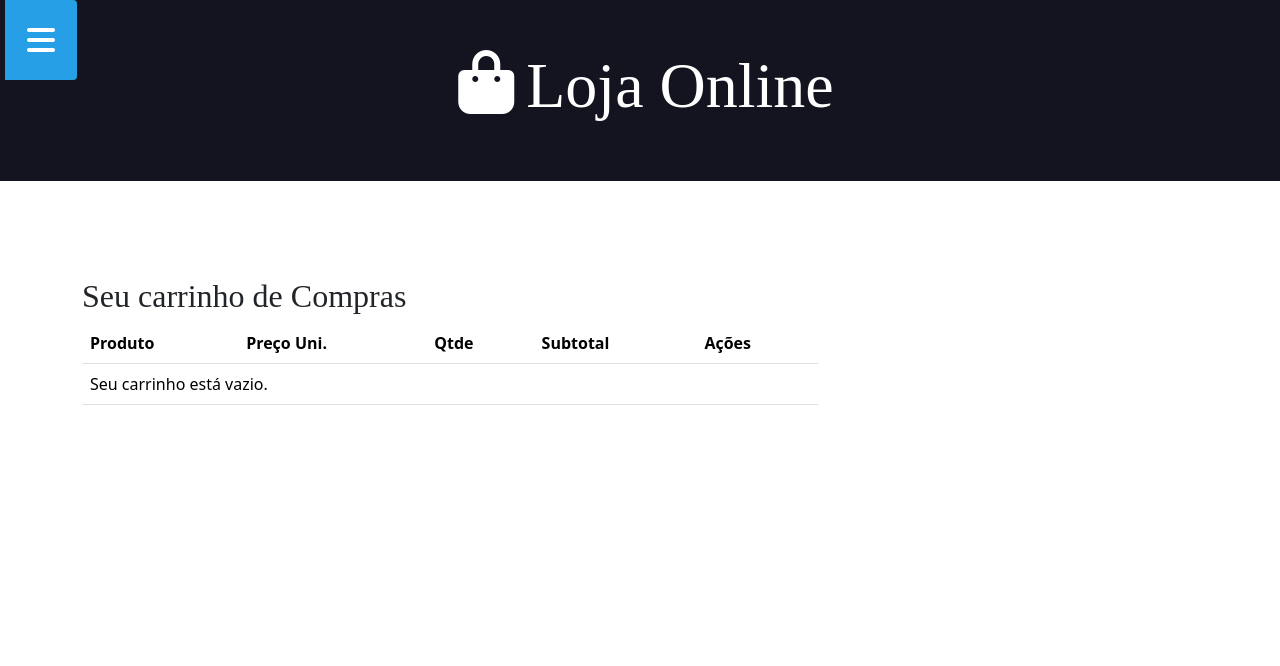
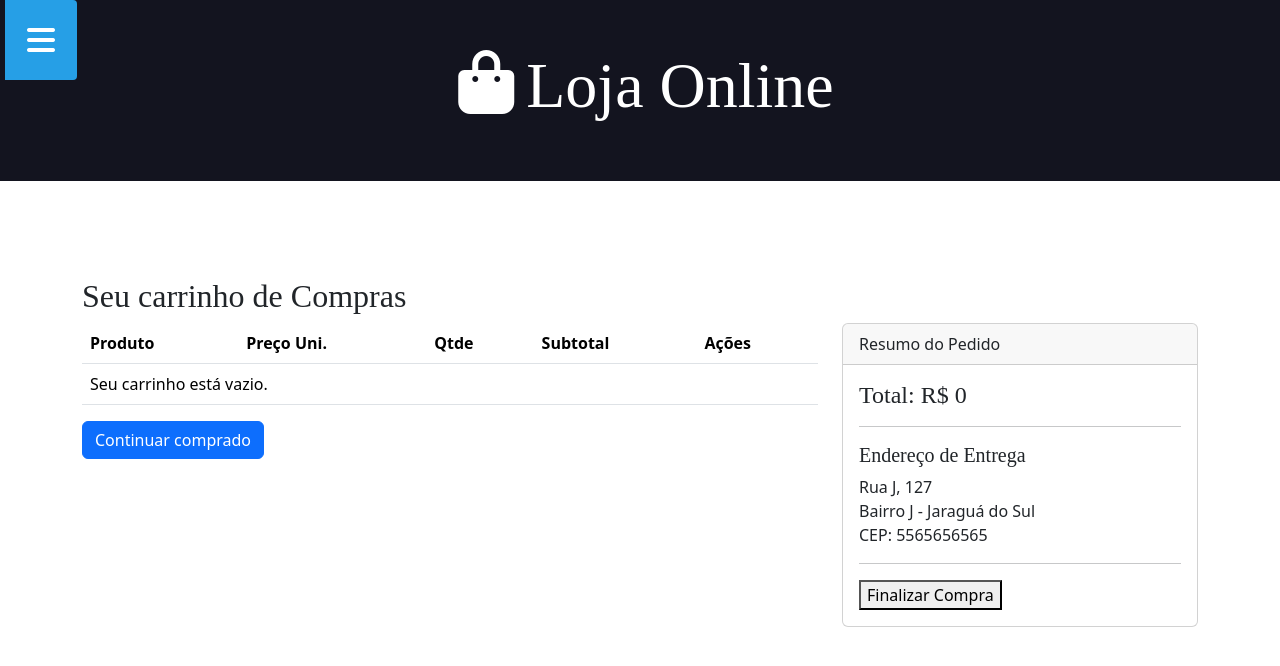
Before and after one commit to L-png18/python, a Django app: page /vercarrinho in a window 1280 px wide. Shown: the top 666 px of the page. Run offline with Django 5.2, Linux system fonts and the light colour scheme; a user stored in the database is signed in; data comes from the database, SQL or seed files in the repository; both versions use the stored data as it was after the commit; some libraries are stand-ins or nearby versions.

Commit message:
criado carrinho

```diff
--- a/aplicacao/models.py
+++ b/aplicacao/models.py
@@ -41,7 +41,7 @@ class Venda(models.Model):
     @property
     def total(self):
         total=0
-        for item in self.ItemVenda_set_all():
+        for item in self.itemvenda_set.all():
             total += item.produto.preco * item.qtde
         return total
 
--- a/aplicacao/templates/global/menu.html
+++ b/aplicacao/templates/global/menu.html
@@ -15,6 +15,7 @@
         <a href="{% url 'urlindex' %}">Home</a>
         <a href="{% url 'urlproduto' %}">Produto</a>
         <a href="{% url 'urlcadastrarProduto' %}">Novo Produto</a>
+        <a href="{% url 'urlvercarrinho' %}">Carrinho</a>
         <a href="{% url 'urlcontato' %}">Contato</a>
         <a href="{% url 'urlsair' %}">Logout</a>
         <a href="{% url 'urlListarVendas' %}">Minhas Vendas</a>
--- a/aplicacao/templates/index.html
+++ b/aplicacao/templates/index.html
@@ -35,7 +35,7 @@
                 </div>
 
                 <div class="card-footer bg-white border-0">
-                    <a href="{% url 'urlCriarVenda' %}" class="btn btn-primary w-100">
+                    <a href="{% url 'urladicionarcarrinho' p.id %}" class="btn btn-primary w-100">
                     🛒 Comprar
                     </a>
                 </div>
--- a/aplicacao/templates/vercarrinho.html
+++ b/aplicacao/templates/vercarrinho.html
@@ -3,6 +3,12 @@
 
 <div class="container mt-5">
     <h2>Seu carrinho de Compras</h2>
+
+    {% if messages %} {% for message in messages %}
+    <div class="alert alert-{{ message.tags}}">
+        {{ message }}
+    </div>
+    {% endfor %} {% endif %}
 
     <div class="row">
         <div class="col-md-8">
@@ -33,7 +39,7 @@
                         </td>
                         <td>R${{ item.subtotal }}</td>
                         <td>
-                            <form action="{% url 'urlatualizarcarrinho' item.id %}" style ="display:inline;">
+                            <form action="{% url 'urlatualizarcarrinho' item.id %}" style ="display:inline;" method="POST">
                                 {% csrf_token %}
                                 <button type="submit" name="acao" value="remover" class="btn btn-sm btn-danger">X</button>
                             </form>
@@ -46,6 +52,30 @@
                     {% endfor %}
                 </tbody>
             </table>
+            <a href="{% url 'urlindex' %}" class="btn btn-primary">Continuar comprado</a>
+        </div>
+        <div class="col-md-4">
+            <div class="card">
+                <div class="card-header">Resumo do Pedido</div>
+                <div class="card-body">
+                    <h4>Total: R$ {{ venda.total }}</h4>
+                    <hr />
+                    <h5>Endereço de Entrega</h5>
+                    {% if perfil %}
+                    <p>
+                        {{ perfil.rua }}, {{perfil.numero }} <br />
+                        {{ perfil.bairro }} - {{ perfil.cidade }} <br />
+                        CEP: {{ perfil.cep }}
+                    </p>
+                    {% else %}
+                        <p class="text-danger">Endereço não cadastrado</p>
+                    {% endif %}
+                    <hr />
+                    <form action="{% url 'urlfinalizarcompra' %}">
+                        {% csrf_token%}
+                        <button type="submit" class="bnt btn-success btn-block" {% if not perfil %}disabled{% endif %}>
+                            Finalizar Compra
+                        </button>
         </div>
     </div>
 </div>
--- a/aplicacao/urls.py
+++ b/aplicacao/urls.py
@@ -26,4 +26,7 @@ urlpatterns = [
 
     ### Carrinho
     path('vercarrinho', views.vercarrinho, name="urlvercarrinho"),
+    path('vercarrinho/atualizar/<int:item_id>/', views.atualizarcarrinho, name="urlatualizarcarrinho"),
+    path('vercarrinho/adicionar/<int:produto_id>/', views.adicionarcarrinho, name="urladicionarcarrinho"),
+    path('vercarrinho/finalizar/', views.finalizarcompra, name="urlfinalizarcompra"),
 ] + static(settings.MEDIA_URL, document_root=settings.MEDIA_ROOT)
--- a/aplicacao/views.py
+++ b/aplicacao/views.py
@@ -45,7 +45,40 @@ def atualizarcarrinho(request, item_id):
                 item.delete()
         elif acao == 'remover':
             item.delete()
-    return redirect('vercarrinho')
+    return redirect('urlvercarrinho')
+
+def adicionarcarrinho(request, produto_id):
+    produto = get_object_or_404(Produto, id=produto_id)
+    venda = get_or_create_carrinho(request)
+
+    #verificar de já existe o item no carrinho
+    item_venda, created = ItemVenda.objects.get_or_create(
+        venda = venda,
+        produto = produto,
+        defaults={'qtde': 0}
+    )
+
+    #verificar estoque
+    nova_qtde = item_venda.qtde + 1
+    if nova_qtde > produto.qtde:
+        messages.error(request, f'Estoque insuficiente para {produto.nome}.')
+    else:
+        item_venda.qtde = nova_qtde
+        item_venda.save()
+        messages.success(request, f'{produto.nome} adicionado ao carrinho')
+    return redirect('urlvercarrinho')
+
+def finalizarcompra(request):
+    venda = get_or_create_carrinho(request)
+
+    if venda.itemvenda_set.exists():
+        venda.status = 'C' # venda concluida
+        venda.save()
+        messages.success(request, 'Compra finalizada com sucesso.')
+    else:
+        messages.warning(request, 'Seu carrinho está vazio.')
+
+    return redirect('urlvercarrinho')
 
 def index(request):
     produtos = Produto.objects.all()
```
Also changed, not shown: db.sqlite3.
